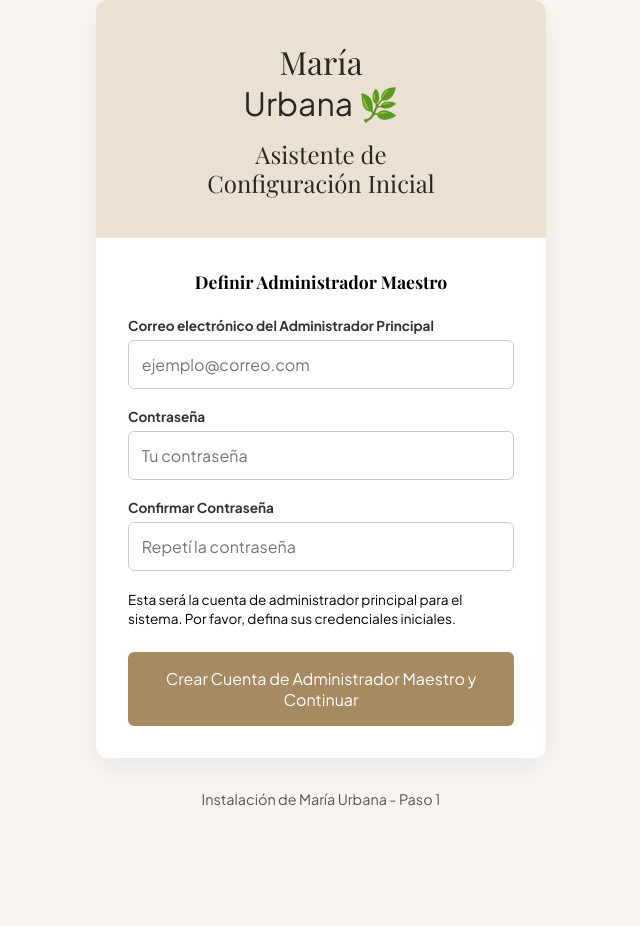
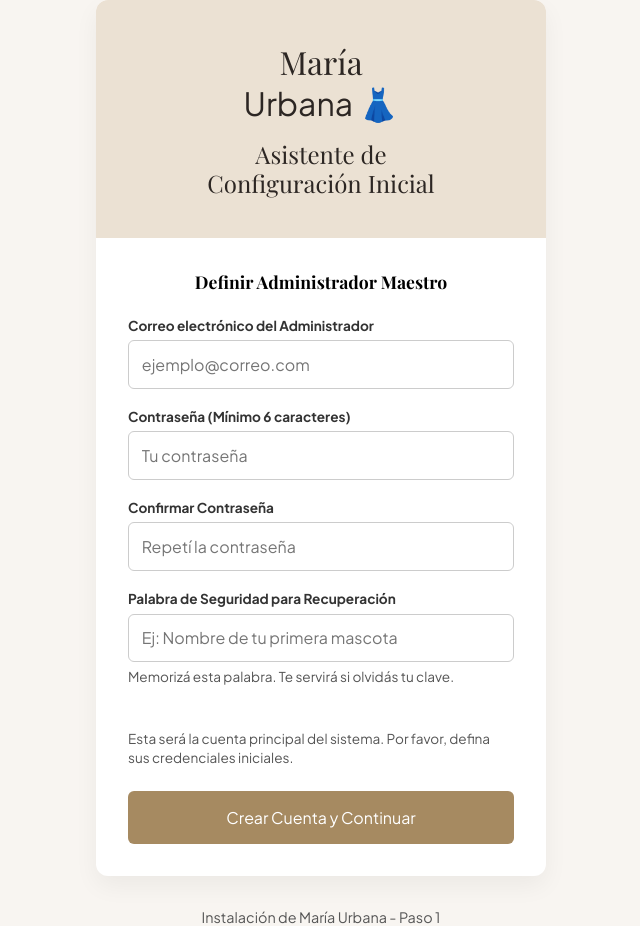
Before and after one commit to Ediana-star/prototipo1, a Vue app: page /setup in a window 1280 px wide. Shown: the whole page, without its empty margins (319-959 px from the left). Before the commit the page ends 808 px from the top, so only its background shows below. Built offline with nearby package versions, Linux system fonts and the light colour scheme; a web font is replaced by a local one.

Commit message:
feat: agregar funcionalidad de recuperación de contraseña y validaciones en SetupView

```diff
--- a/src/views/admin/LoginView.vue
+++ b/src/views/admin/LoginView.vue
@@ -3,13 +3,22 @@ import { ref } from 'vue'
 import { useRouter, RouterLink } from 'vue-router'
 
 const router = useRouter()
+
+// Variables para el Login Normal
 const usuario = ref('')
 const clave = ref('')
 const errorMsg = ref('')
 
+// Variables para la Recuperación
+const mostrarRecuperacion = ref(false)
+const emailRecuperacion = ref('')
+const palabraSecreta = ref('')
+const nuevaClave = ref('')
+const msjRecuperacion = ref('')
+const tipoMsj = ref('error')
+
 const iniciarSesion = async () => {
   errorMsg.value = ''
-
   if (!usuario.value.trim() || !clave.value.trim()) {
     errorMsg.value = 'Por favor, completá todos los campos.'
     return
@@ -23,7 +32,7 @@ const iniciarSesion = async () => {
         'Accept': 'application/json'
       },
       body: JSON.stringify({
-        email: usuario.value.trim(), // Lo mandamos recontra limpio
+        email: usuario.value.trim(),
         password: clave.value.trim()
       })
     })
@@ -31,19 +40,69 @@ const iniciarSesion = async () => {
     const datos = await respuesta.json()
 
     if (respuesta.ok) {
-      // Guardamos la llave sagrada
       localStorage.setItem('adminToken', datos.token)
       localStorage.setItem('sesionIniciada', 'true')
       router.push('/admin/pedidos')
     } else {
-      // Ahora sí: mostramos la verdad que nos manda Laravel
       errorMsg.value = datos.message || 'Error en el servidor.'
     }
   } catch (error) {
     errorMsg.value = 'No se pudo conectar con el servidor de Laravel.'
   }
 }
+
+// Nueva función de recuperación
+const ejecutarRecuperacion = async () => {
+  msjRecuperacion.value = ''
+
+  if (!emailRecuperacion.value || !palabraSecreta.value || !nuevaClave.value) {
+    msjRecuperacion.value = 'Completá todos los campos por favor.'
+    tipoMsj.value = 'error'
+    return
+  }
+
+  if (nuevaClave.value.length < 6) {
+    msjRecuperacion.value = 'La nueva contraseña debe tener al menos 6 caracteres.'
+    tipoMsj.value = 'error'
+    return
+  }
+
+  try {
+    const respuesta = await fetch('http://localhost:8000/api/recover', {
+      method: 'POST',
+      headers: {
+        'Content-Type': 'application/json',
+        'Accept': 'application/json'
+      },
+      body: JSON.stringify({
+        email: emailRecuperacion.value.trim(),
+        secret_word: palabraSecreta.value.trim(),
+        new_password: nuevaClave.value.trim()
+      })
+    })
+
+    const datos = await respuesta.json()
+
+    if (respuesta.ok) {
+      msjRecuperacion.value = datos.message
+      tipoMsj.value = 'exito'
+      // Esperamos 3 segundos y volvemos al login normal
+      setTimeout(() => {
+        mostrarRecuperacion.value = false
+        usuario.value = emailRecuperacion.value // Le dejamos el correo escrito por comodidad
+        msjRecuperacion.value = ''
+      }, 3000)
+    } else {
+      msjRecuperacion.value = datos.message || 'Error al restablecer.'
+      tipoMsj.value = 'error'
+    }
+  } catch (error) {
+    msjRecuperacion.value = 'Fallo de conexión con el servidor.'
+    tipoMsj.value = 'error'
+  }
+}
 </script>
+
 <template>
   <div class="login-wrapper">
     <div class="login-card">
@@ -52,46 +111,75 @@ const iniciarSesion = async () => {
         <span class="badge-admin">🔒 Panel de Control</span>
       </div>
 
+      <!-- ================= VISTA DE LOGIN NORMAL ================= -->
+      <div v-if="!mostrarRecuperacion">
         <p class="instrucciones">
-        Ingresá tus credenciales de administrador para gestionar el catálogo y pedidos.
+          Ingresá tus credenciales de administrador para gestionar el catálogo.
         </p>
 
         <form @submit.prevent="iniciarSesion" class="form-admin">
           <div class="form-group">
             <label for="usuario">Usuario (Correo)</label>
-          <input
-            id="usuario"
-            type="text"
-            v-model="usuario"
-            placeholder="ejemplo@correo.com"
-            autocomplete="username"
-          />
+            <input id="usuario" type="text" v-model="usuario" placeholder="ejemplo@correo.com" autocomplete="username" />
           </div>
 
           <div class="form-group">
             <label for="clave">Contraseña</label>
-          <input
-            id="clave"
-            type="password"
-            v-model="clave"
-            placeholder="........"
-            autocomplete="current-password"
-          />
+            <input id="clave" type="password" v-model="clave" placeholder="........" autocomplete="current-password" />
           </div>
 
           <div v-if="errorMsg" class="error-box">
             {{ errorMsg }}
           </div>
 
-        <button type="submit" class="btn-ingresar">
-          Ingresar al Panel
-        </button>
+          <button type="submit" class="btn-ingresar">Ingresar al Panel</button>
         </form>
 
+        <div class="recuperar-link-box">
+          <button type="button" class="btn-text" @click="mostrarRecuperacion = true">
+            ¿Olvidaste tu contraseña?
+          </button>
+        </div>
+      </div>
+
+      <!-- ================= VISTA DE RECUPERACIÓN ================= -->
+      <div v-else>
+        <p class="instrucciones">
+          Recuperación segura. Ingresá tu correo y la palabra de seguridad que elegiste al instalar el sistema.
+        </p>
+
+        <form @submit.prevent="ejecutarRecuperacion" class="form-admin">
+          <div class="form-group">
+            <label>Correo Electrónico</label>
+            <input type="email" v-model="emailRecuperacion" placeholder="Tu correo administrador" />
+          </div>
+
+          <div class="form-group">
+            <label>Palabra de Seguridad</label>
+            <input type="text" v-model="palabraSecreta" placeholder="Tu palabra secreta" />
+          </div>
+
+          <div class="form-group">
+            <label>Nueva Contraseña</label>
+            <input type="password" v-model="nuevaClave" placeholder="Mínimo 6 caracteres" />
+          </div>
+
+          <div v-if="msjRecuperacion" :class="['error-box', tipoMsj]">
+            {{ msjRecuperacion }}
+          </div>
+
+          <button type="submit" class="btn-ingresar">Cambiar Contraseña</button>
+        </form>
+
+        <div class="recuperar-link-box">
+          <button type="button" class="btn-text" @click="mostrarRecuperacion = false">
+            ← Volver al inicio de sesión
+          </button>
+        </div>
+      </div>
+
       <div class="footer-card">
-        <RouterLink to="/" class="btn-volver">
-          Volver a la Tienda
-        </RouterLink>
+        <RouterLink to="/" class="btn-volver">Volver a la Tienda</RouterLink>
       </div>
     </div>
   </div>
@@ -109,9 +197,19 @@ const iniciarSesion = async () => {
 .form-group label { font-size: 0.85rem; font-weight: 600; color: #4A3E3D; }
 .form-group input { padding: 0.8rem 1rem; border: 1px solid #DDD7D0; border-radius: 6px; font-size: 0.95rem; color: #2C2623; background-color: #FAFAFA; outline: none; transition: all 0.2s ease; }
 .form-group input:focus { border-color: #8C7355; background-color: #FFFFFF; box-shadow: 0 0 0 3px rgba(140, 115, 85, 0.1); }
-.error-box { background-color: #FDF2F2; border: 1px solid #F8B4B4; color: #9B1C1C; padding: 0.75rem 1rem; border-radius: 6px; font-size: 0.85rem; }
+
+/* Cajas de mensajes */
+.error-box { padding: 0.75rem 1rem; border-radius: 6px; font-size: 0.85rem; }
+.error-box.error { background-color: #FDF2F2; border: 1px solid #F8B4B4; color: #9B1C1C; }
+.error-box.exito { background-color: #F0FDF4; border: 1px solid #BBF7D0; color: #166534; }
+
 .btn-ingresar { background-color: #8C7355; color: #FFFFFF; border: none; padding: 0.9rem; border-radius: 6px; font-weight: 700; font-size: 0.95rem; cursor: pointer; transition: background-color 0.2s ease; margin-top: 0.5rem; }
 .btn-ingresar:hover { background-color: #6E5941; }
+
+.recuperar-link-box { text-align: center; margin-top: 1rem; }
+.btn-text { background: none; border: none; color: #8C7355; font-size: 0.85rem; font-weight: 600; cursor: pointer; text-decoration: underline; }
+.btn-text:hover { color: #6E5941; }
+
 .footer-card { text-align: center; margin-top: 2rem; padding-top: 1.2rem; border-top: 1px solid #F3EFEA; }
 .btn-volver { color: #8A7E77; text-decoration: none; font-size: 0.85rem; font-weight: 500; transition: color 0.2s ease; }
 .btn-volver:hover { color: #2C2623; }
--- a/src/views/admin/SetupView.vue
+++ b/src/views/admin/SetupView.vue
@@ -6,6 +6,7 @@ const router = useRouter()
 const email = ref('')
 const password = ref('')
 const confirmPassword = ref('')
+const secretWord = ref('') // NUEVO: Nuestra llave maestra
 
 const guardarAdmin = async () => {
   if (password.value !== confirmPassword.value) {
@@ -13,7 +14,7 @@ const guardarAdmin = async () => {
     return
   }
 
-  if (email.value === '' || password.value === '') {
+  if (email.value === '' || password.value === '' || secretWord.value === '') {
     alert('Por favor, completá todos los campos.')
     return
   }
@@ -22,8 +23,13 @@ const guardarAdmin = async () => {
     alert('Por seguridad, la contraseña debe tener al menos 6 caracteres.')
     return
   }
+
+  if (secretWord.value.trim().length < 3) {
+    alert('La palabra de seguridad debe tener al menos 3 letras.')
+    return
+  }
+
   try {
-    // Le mandamos los datos al backend real
     const respuesta = await fetch('http://localhost:8000/api/setup', {
       method: 'POST',
       headers: {
@@ -32,7 +38,8 @@ const guardarAdmin = async () => {
       },
       body: JSON.stringify({
         email: email.value,
-        password: password.value
+        password: password.value,
+        secret_word: secretWord.value // Lo mandamos a Laravel
       })
     })
 
@@ -42,7 +49,6 @@ const guardarAdmin = async () => {
       alert('¡Administrador creado con éxito en la base de datos!')
       router.push('/admin/login')
     } else {
-      // Si el backend lo rechaza (ej. si ya hay un admin creado)
       alert(datos.message || 'Hubo un error al crear el administrador.')
     }
   } catch (error) {
@@ -54,9 +60,8 @@ const guardarAdmin = async () => {
 <template>
   <div class="setup-layout">
     <div class="setup-card">
-
       <div class="card-header">
-        <h1 class="brand-title">María <span>Urbana 🌿</span></h1>
+        <h1 class="brand-title">María <span>Urbana 👗</span></h1>
         <h2 class="subtitle">Asistente de<br>Configuración Inicial</h2>
       </div>
 
@@ -64,13 +69,12 @@ const guardarAdmin = async () => {
         <h3>Definir Administrador Maestro</h3>
 
         <div class="input-group">
-          <label>Correo electrónico del Administrador Principal</label>
-          <!-- Usamos v-model para conectar el input con la variable -->
+          <label>Correo electrónico del Administrador</label>
           <input type="email" v-model="email" placeholder="ejemplo@correo.com" />
         </div>
 
         <div class="input-group">
-          <label>Contraseña</label>
+          <label>Contraseña (Mínimo 6 caracteres)</label>
           <input type="password" v-model="password" placeholder="Tu contraseña" />
         </div>
 
@@ -79,135 +83,41 @@ const guardarAdmin = async () => {
           <input type="password" v-model="confirmPassword" placeholder="Repetí la contraseña" />
         </div>
 
+        <!-- NUEVO CAMPO DE SEGURIDAD -->
+        <div class="input-group">
+          <label>Palabra de Seguridad para Recuperación</label>
+          <input type="text" v-model="secretWord" placeholder="Ej: Nombre de tu primera mascota" />
+          <span class="help-text" style="margin-top:0.3rem; display:block;">Memorizá esta palabra. Te servirá si olvidás tu clave.</span>
+        </div>
+
         <p class="help-text">
-          Esta será la cuenta de administrador principal para el
-          sistema. Por favor, defina sus credenciales iniciales.
+          Esta será la cuenta principal del sistema. Por favor, defina sus credenciales iniciales.
         </p>
 
-        <!-- Le decimos al botón que ejecute la función al hacer clic -->
         <button class="btn-submit" @click="guardarAdmin">
-          Crear Cuenta de Administrador Maestro y Continuar
+          Crear Cuenta y Continuar
         </button>
       </div>
-
     </div>
-
     <p class="step-footer">Instalación de María Urbana - Paso 1</p>
   </div>
 </template>
 
 <style scoped>
-/* Fondo general de toda la pantalla */
-.setup-layout {
-  min-height: 100vh;
-  background-color: #F8F5F1; /* Beige muy clarito */
-  display: flex;
-  flex-direction: column;
-  align-items: center;
-  justify-content: center;
-  font-family: sans-serif;
-}
-
-/* La tarjeta principal flotante */
-.setup-card {
-  width: 100%;
-  max-width: 450px;
-  background-color: #FFFFFF;
-  border-radius: 12px;
-  box-shadow: 0 10px 25px rgba(0,0,0,0.05);
-  overflow: hidden; /* Para que el fondo beige del header no se salga de las esquinas redondeadas */
-  margin-bottom: 2rem;
-}
-
-/* Cabecera beige de la tarjeta */
-.card-header {
-  background-color: #EBE1D3; /* Beige más oscuro */
-  padding: 2.5rem 2rem;
-  text-align: center;
-}
-
-.brand-title {
-  margin: 0;
-  font-size: 2rem;
-  font-weight: normal;
-  color: #2C2623;
-}
-
-.brand-title span {
-  display: block; /* Manda "Urbana" a la línea de abajo si queremos ese estilo, o quítalo para que quede en una */
-}
-
-.subtitle {
-  margin: 1rem 0 0 0;
-  font-size: 1.5rem;
-  font-weight: normal;
-  color: #2C2623;
-  line-height: 1.2;
-}
-
-/* Cuerpo blanco del formulario */
-.card-body {
-  padding: 2rem;
-}
-
-.card-body h3 {
-  margin-top: 0;
-  margin-bottom: 1.5rem;
-  font-size: 1.1rem;
-  color: #000;
-  text-align: center;
-}
-
-.input-group {
-  margin-bottom: 1.2rem;
-  display: flex;
-  flex-direction: column;
-}
-
-.input-group label {
-  font-size: 0.85rem;
-  font-weight: bold;
-  margin-bottom: 0.4rem;
-  color: #333;
-}
-
-.input-group input {
-  padding: 0.8rem;
-  border: 1px solid #CCC;
-  border-radius: 6px;
-  font-size: 1rem;
-  outline: none;
-}
-
-.input-group input:focus {
-  border-color: #A68A61;
-}
-
-.help-text {
-  font-size: 0.85rem;
-  color: #000;
-  line-height: 1.4;
-  margin-bottom: 1.5rem;
-}
-
-.btn-submit {
-  width: 100%;
-  background-color: #A68A61; /* Marrón/Dorado */
-  color: white;
-  border: none;
-  padding: 1rem;
-  border-radius: 6px;
-  font-size: 1rem;
-  cursor: pointer;
-  transition: background-color 0.3s;
-}
-
-.btn-submit:hover {
-  background-color: #8D7450;
-}
-
-.step-footer {
-  font-size: 0.9rem;
-  color: #555;
-}
+.setup-layout { min-height: 100vh; background-color: #F8F5F1; display: flex; flex-direction: column; align-items: center; justify-content: center; font-family: sans-serif; }
+.setup-card { width: 100%; max-width: 450px; background-color: #FFFFFF; border-radius: 12px; box-shadow: 0 10px 25px rgba(0,0,0,0.05); overflow: hidden; margin-bottom: 2rem; }
+.card-header { background-color: #EBE1D3; padding: 2.5rem 2rem; text-align: center; }
+.brand-title { margin: 0; font-size: 2rem; font-weight: normal; color: #2C2623; }
+.brand-title span { display: block; }
+.subtitle { margin: 1rem 0 0; font-size: 1.5rem; font-weight: normal; color: #2C2623; line-height: 1.2; }
+.card-body { padding: 2rem; }
+.card-body h3 { margin-top: 0; margin-bottom: 1.5rem; font-size: 1.1rem; color: #000; text-align: center; }
+.input-group { margin-bottom: 1.2rem; display: flex; flex-direction: column; }
+.input-group label { font-size: 0.85rem; font-weight: bold; margin-bottom: 0.4rem; color: #333; }
+.input-group input { padding: 0.8rem; border: 1px solid #CCC; border-radius: 6px; font-size: 1rem; outline: none; }
+.input-group input:focus { border-color: #A68A61; }
+.help-text { font-size: 0.85rem; color: #555; line-height: 1.4; margin-bottom: 1.5rem; }
+.btn-submit { width: 100%; background-color: #A68A61; color: white; border: none; padding: 1rem; border-radius: 6px; font-size: 1rem; cursor: pointer; transition: background-color 0.3s; }
+.btn-submit:hover { background-color: #8D7450; }
+.step-footer { font-size: 0.9rem; color: #555; }
 </style>
```
Lines whose indentation alone changed are shown as unchanged.
